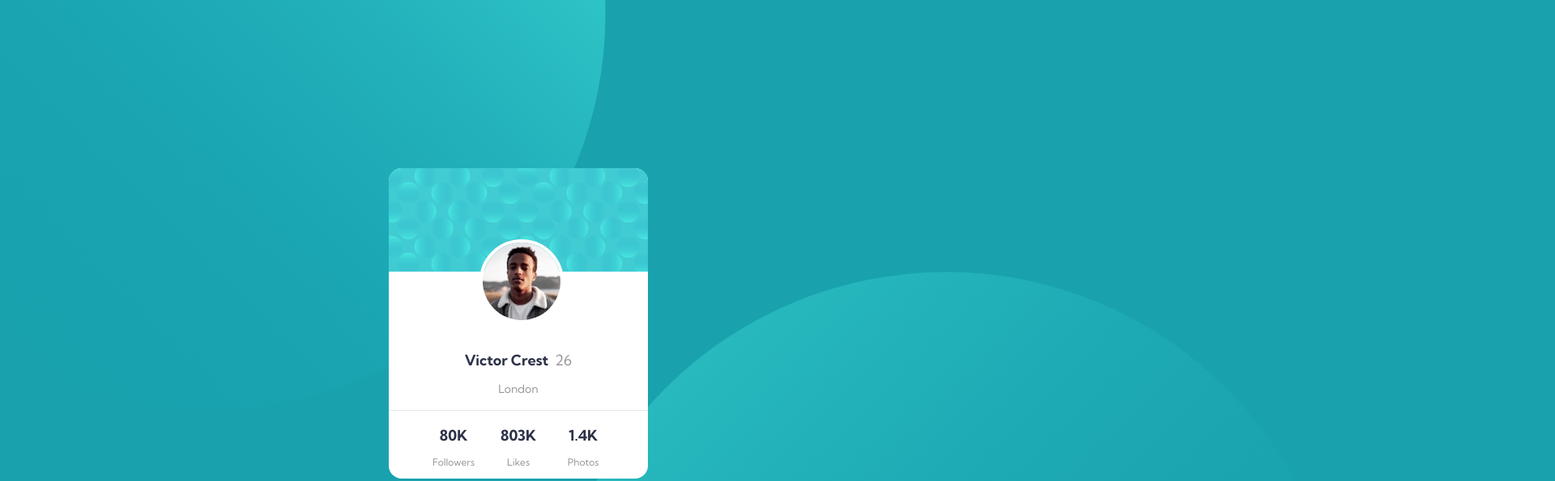
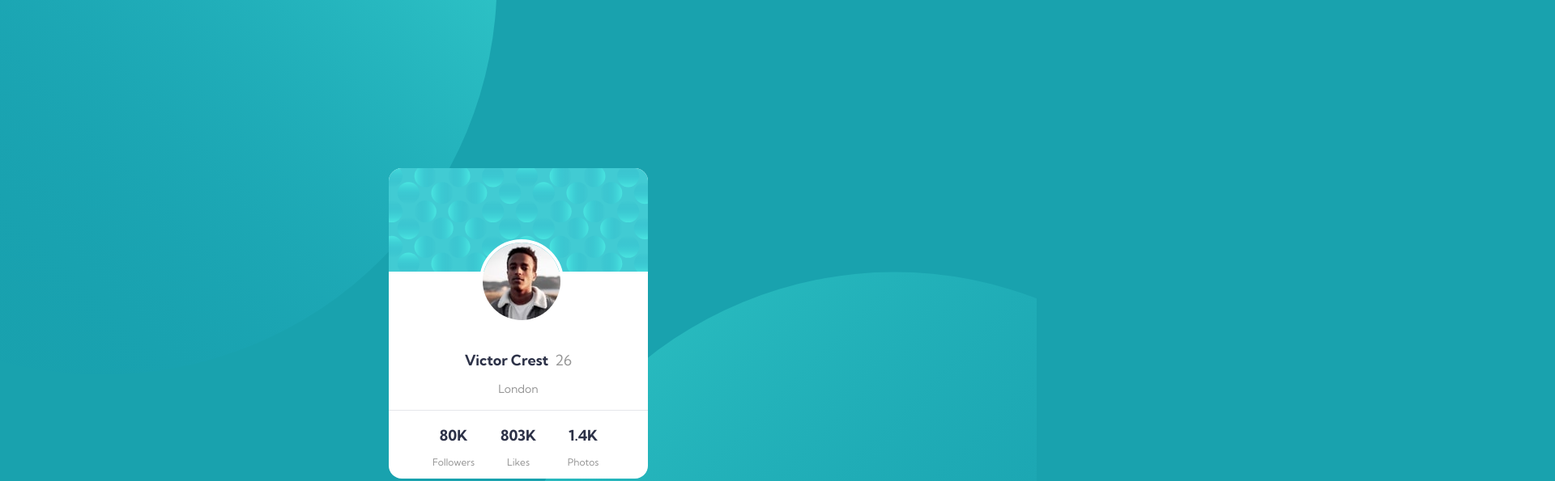
Before and after one commit to natarajchakraborty/profile-card, a website: page index.html in a window 1280 px wide. Shown: the top 595 px of the page at 81% size, 1920 px wide, since content can reach past the window. Drawn offline with Linux system fonts and the light colour scheme.

Commit message:
finnal 1

```diff
--- a/index.html
+++ b/index.html
@@ -14,9 +14,9 @@
 
 <body class="font-body text-base18 bg-darkcyan  relative block overflow-hidden">
     <!-- image -->
-    <div class="absolute topimage  z-10">
+    <!-- <div class="absolute topimage  z-10">
         <img src="images/bg-pattern-top.svg" alt="topPattern">
-      </div>
+      </div> -->
   <div class="min-h-screen flex flex-col justify-center items-center relative">
 
     <div class="mx-7 h-96 bg-white rounded-2xl relative block overflow-hidden w-80 z-30">
@@ -73,9 +73,9 @@
 
   </div>
     <!-- image -->
-    <div class="absolute bottomimage z-10">
+    <!-- <div class="absolute bottomimage z-10">
         <img src="images/bg-pattern-bottom.svg" alt="bottomPattern">
-      </div>
+      </div> -->
 </body>
 
 </html>
--- a/src/style.css
+++ b/src/style.css
@@ -2,7 +2,7 @@
 @tailwind components;
 @tailwind utilities;
 
-.topimage {
+/* .topimage {
     height: 100vh;
     width: 100vw;
     top: -59vh;
@@ -14,11 +14,11 @@
     width: 400vw;
     top: 42%;
     left: 53%;
-}
+} */
 
-/* body{
+body{
     background-image:url('../images/bg-pattern-top.svg'), url('../images/bg-pattern-bottom.svg');
     background-position: right 52vw bottom 42vh, left 48vw top 42vh;
     background-attachment: fixed;
     background-repeat: no-repeat, no-repeat
-} */
+}
```
Also changed, not shown: style.css.
